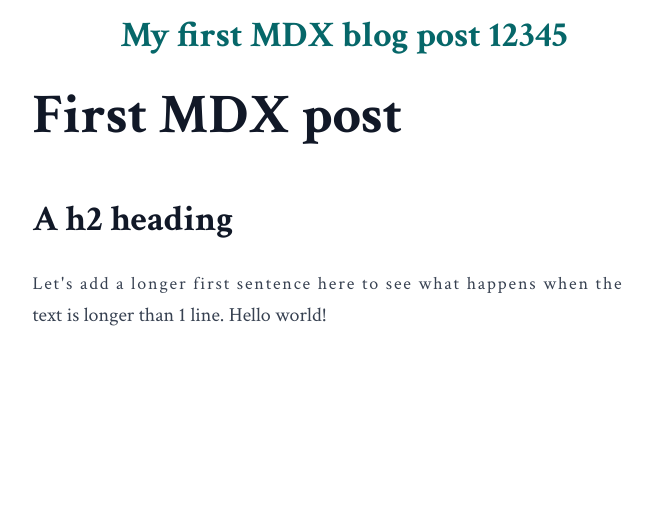
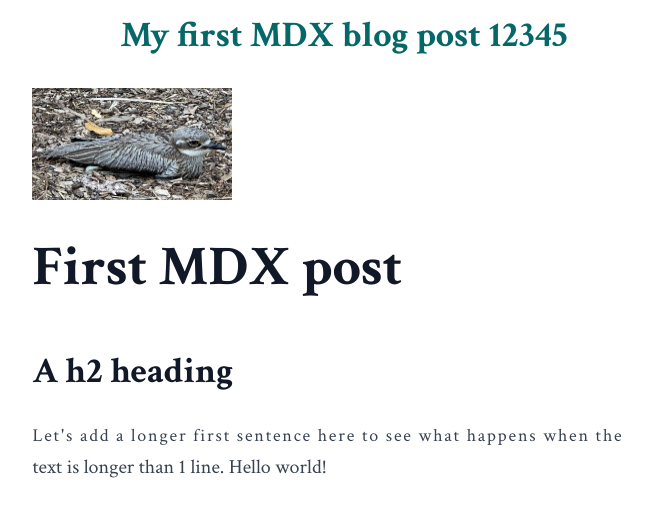
Before and after one commit to huongxg1211/next14-blog, a Next.js app: page /blog/first-mdx-post in a window 1280 px wide. Shown: the top 516 px of the page, without its empty margins (296-948 px from the left). Built offline with nearby package versions, Linux system fonts and the light colour scheme; a web font is replaced by a local one.

Commit message:
5. Next.js Images

```diff
--- a/next.config.mjs
+++ b/next.config.mjs
@@ -4,6 +4,9 @@ import createMDX from '@next/mdx';
 /** @type {import('next').NextConfig} */
 const nextConfig = {
     output: "export",
+    images: {
+        unoptimized: true,
+    },
     pageExtensions: ['js', 'jsx', 'ts', 'tsx', 'md', 'mdx'],
 };
 
--- /dev/null
+++ b/src/app/blog/_components/Figure.tsx
@@ -0,0 +1,8 @@
+import Image from 'next/image';
+import type { ImageProps } from 'next/image';
+
+const Figure = (props: ImageProps) => {
+    return <Image {...props} alt={props.alt ?? ''} />
+};
+
+export default Figure;
--- a/src/blog/first-mdx-post.mdx
+++ b/src/blog/first-mdx-post.mdx
@@ -1,7 +1,11 @@
+
+
 export const metadata = {
     title: "My first MDX blog post 12345",
     description: "A short MDX blog post."
 };
+
+<Figure width="200" height="200" src="/assets/images/curlew.jpg" alt="A cryptic motionless bush stone-curlew snuggled into wood chips" />
 
 # First MDX post
 ## A h2 heading
--- a/src/mdx-components.tsx
+++ b/src/mdx-components.tsx
@@ -1,10 +1,12 @@
 import type { MDXComponents } from "mdx/types";
+import Figure from "./app/blog/_components/Figure";
 
 export function useMDXComponents (components: MDXComponents): MDXComponents {
     return {
         // h2: ({ children, ...props }) => (
         //     <h2 className="text-lg font-semibold" {...props}>{children}</h2>
         // ),
+        Figure: (props) => <Figure {...props} />,
         ...components,
     };
 }
```
Also changed, not shown: public/assets/images/curlew.jpg (added), 1 other file (tests, documents, lock files or other folders).
